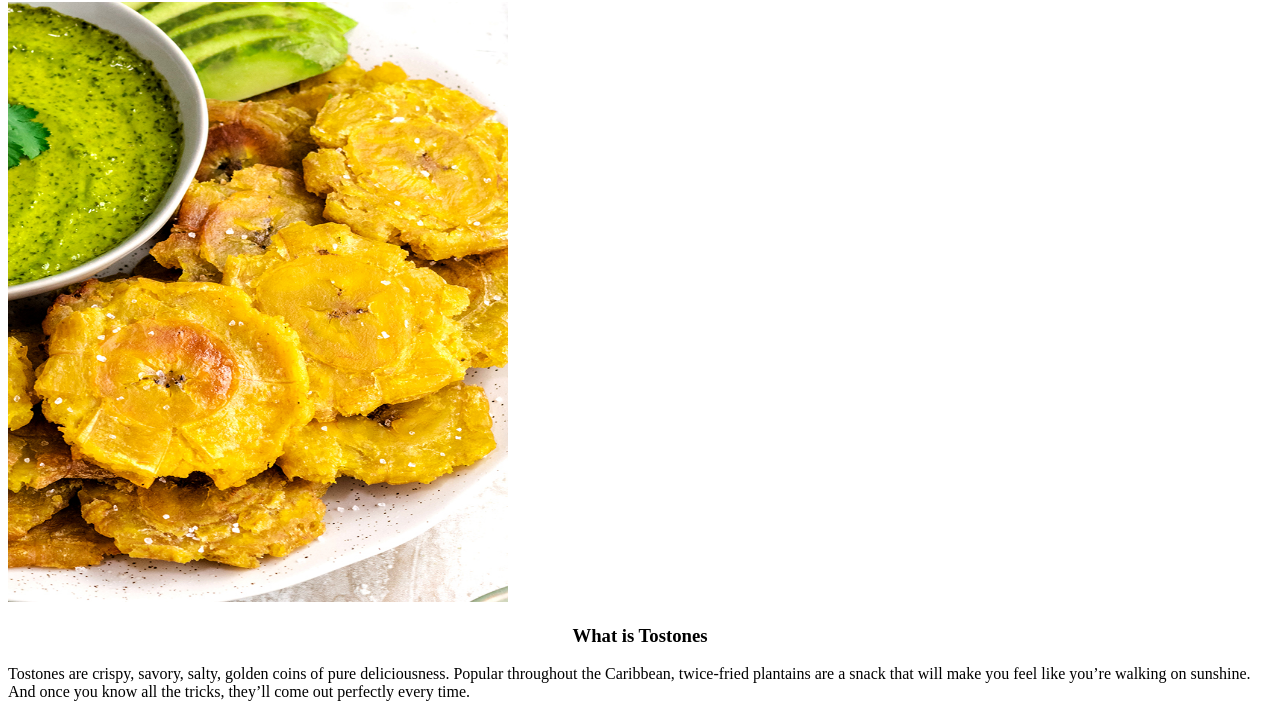
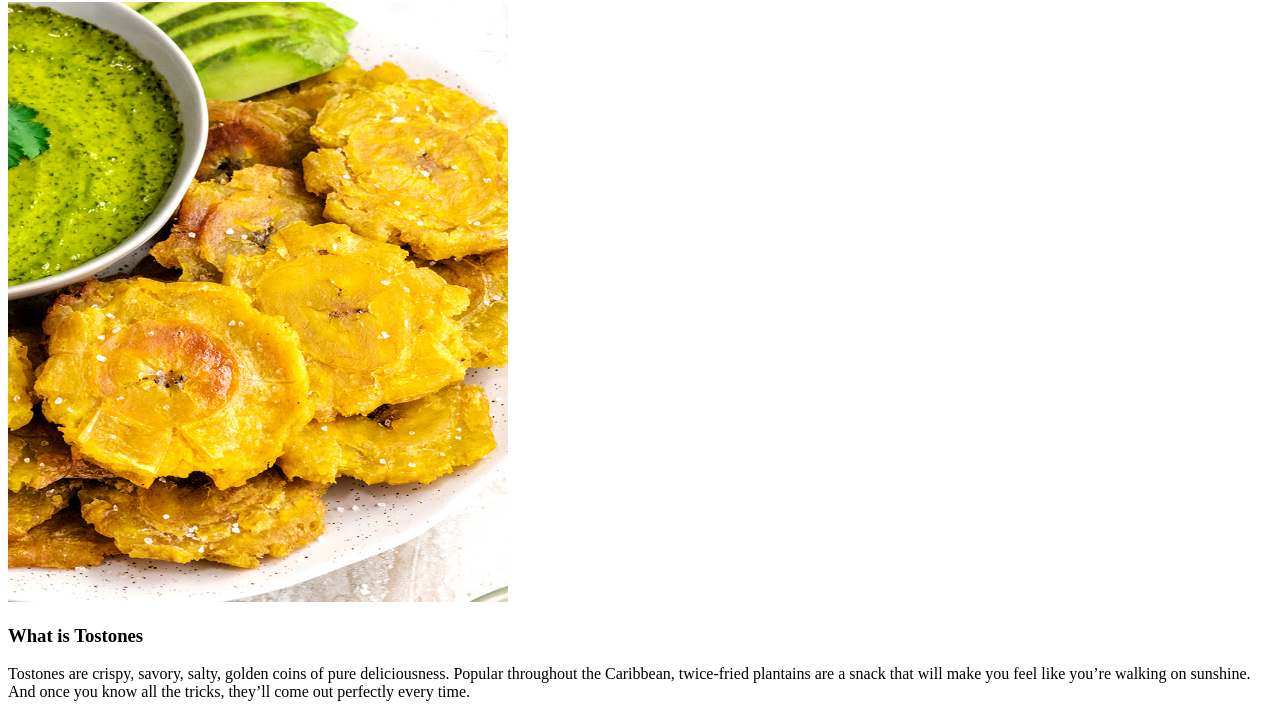
Before and after one commit to HeyNaNd0/odin-recipes, a plain HTML site: page recipes/AirFryerTostones.html in a window 1280 px wide. Shown: the part 78-795 px from the top of the page. Drawn offline with Linux system fonts and the light colour scheme.

Commit message:
cleaning syntax

```diff
--- a/recipes/AirFryerTostones.html
+++ b/recipes/AirFryerTostones.html
@@ -9,7 +9,7 @@
 <body>
     <h1><a href="https://www.allrecipes.com/recipe/70753/mangu/" target="_blank" rel="noopener noreferrer">Air-Fryer Tostones</a></h1>
     <img src="./images/Tostones.jpeg" alt="Fried tostones with green dipping sauce" width="500" height="600">
-    <center><h3>What is Tostones</h3></center>
+    <h3>What is Tostones</h3>
     <p>
         Tostones are crispy, savory, salty, golden coins of pure deliciousness.
         Popular throughout the Caribbean, twice-fried plantains are a snack that
```
